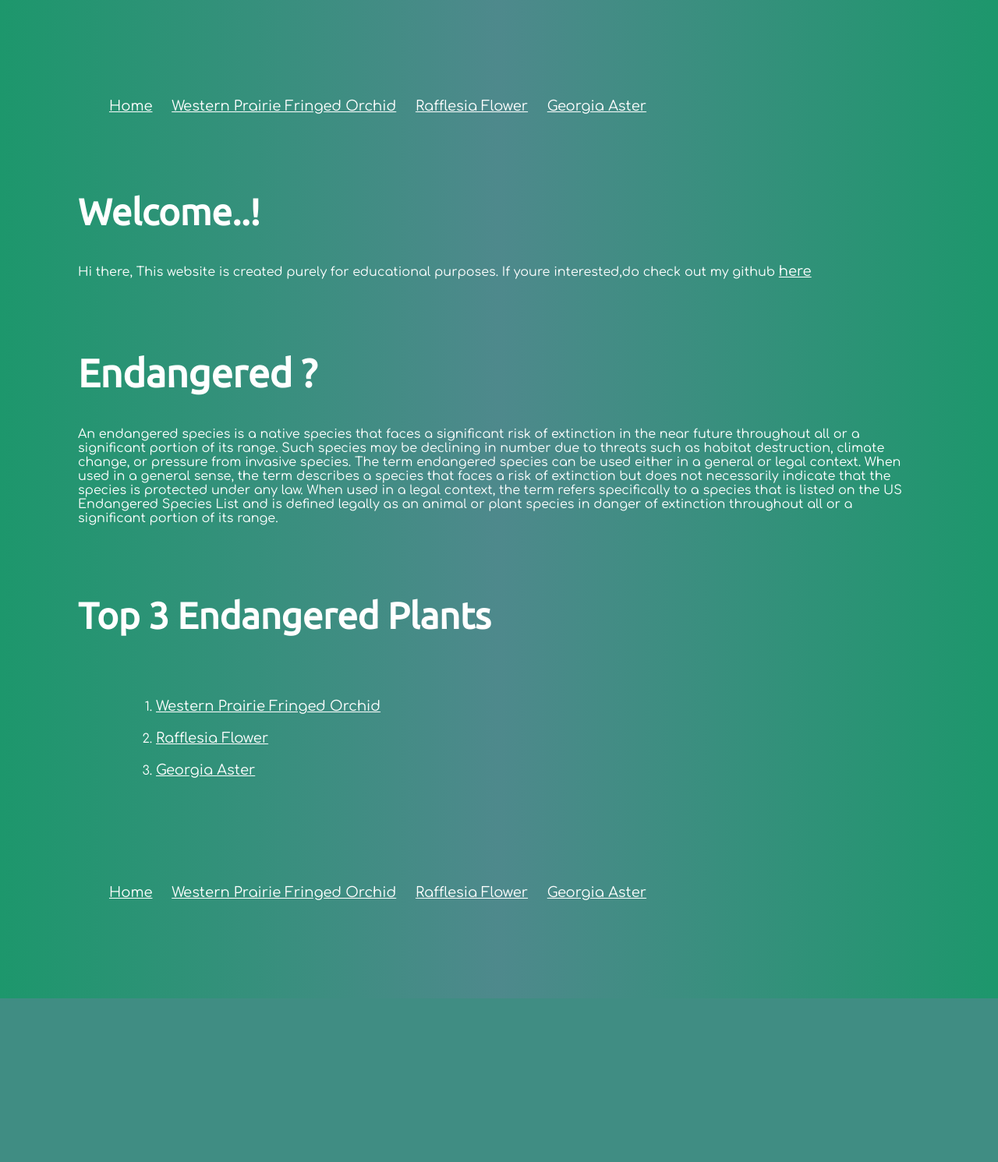
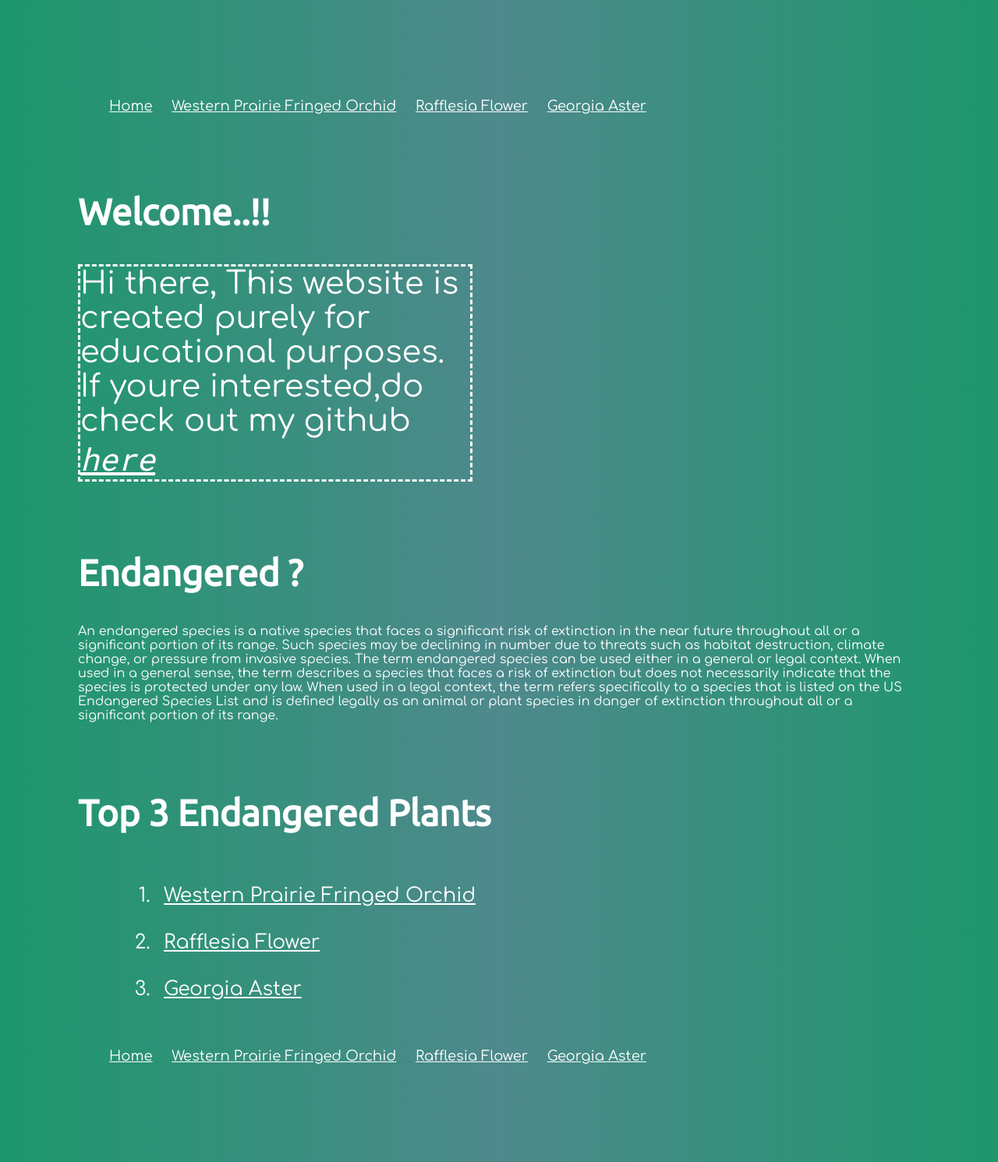
Before and after one commit to cmkishores/endangered_species, a Django app: page / in a window 1280 px wide. Shown: the whole page at 78% size. Before the commit the page ends 1281 px from the top, so only its background shows below. Run offline with Django 3.2, Linux system fonts and the light colour scheme; some web fonts are replaced.

Commit message:
Design changes

```diff
--- a/static/css/base.css
+++ b/static/css/base.css
@@ -106,10 +106,28 @@ body {
 		height:100%;
 		width:100%;
 	}
+	.Flowerlist{
+		font-size:25px;
+	}
+	.ack {
+		font-size: 40px;
+		border-style: dashed;
+		width:500px;
+	}
+	.git {
+
+		font-size: 40px;
+		font-family: 'Roboto Mono'
+	}
+  	#plantlist li{
+  		font-size: 25px;
+  		line-height: 40px;
+  		padding:10px;
+  	}
   	#plantlist {
   		line-height: 40px;
-  		padding:30px 20px 100px 100px;
-  	}
+  		padding:10px 100px 20px 100px;
+
  	#TitleQ {
  			font-size: 50px;
  	}
--- a/templates/index.html
+++ b/templates/index.html
@@ -7,9 +7,9 @@ Endangered Species
 	    {% endblock title  %}
 {% block body %}
 <body>
-  <h2 class = "welcomeh2" >Welcome..!</h2>
+  <h2 class = "welcomeh2" >Welcome..!!</h2>
 
-  <p>Hi there, This website is created purely for educational purposes. If youre interested,do check out my github <a href = "https://github.com/cmkishores" target = 'blank' > here </a></p>
+  <p class = "ack">Hi there, This website is created purely for educational purposes. If youre interested,do check out my github <a class = "git" href = "https://github.com/cmkishores" target = 'blank' > <em> here </em></a></p>
 
   <h2 id = "TitleQ"> Endangered ?</h2>
   <p class = "contents"> An endangered species is a native species that faces a significant risk of extinction in the near future throughout all or a significant portion of its range. Such species may be declining in number due to threats such as habitat destruction, climate change, or pressure from invasive species.
@@ -21,9 +21,9 @@ When used in a legal context, the term refers specifically to a species that is
   <h2> Top 3 Endangered Plants </h2>
    <ol id = "plantlist">
 
-	<li> <a href = "{% url 'orchid' %} " >Western Prairie Fringed Orchid</a> </li>
-	<li> <a href =  "{% url 'maneater' %} " >Rafflesia Flower</a> </li>
-	<li> <a href =  "{% url 'blue' %} "  >Georgia Aster</a> </li>
+	<li> <a class = "Flowerlist" href = "{% url 'orchid' %} " >Western Prairie Fringed Orchid</a> </li>
+	<li> <a class = "Flowerlist" href =  "{% url 'maneater' %} " >Rafflesia Flower</a> </li>
+	<li> <a class = "Flowerlist" href =  "{% url 'blue' %} "  >Georgia Aster</a> </li>
 
 
   </ol>
```
